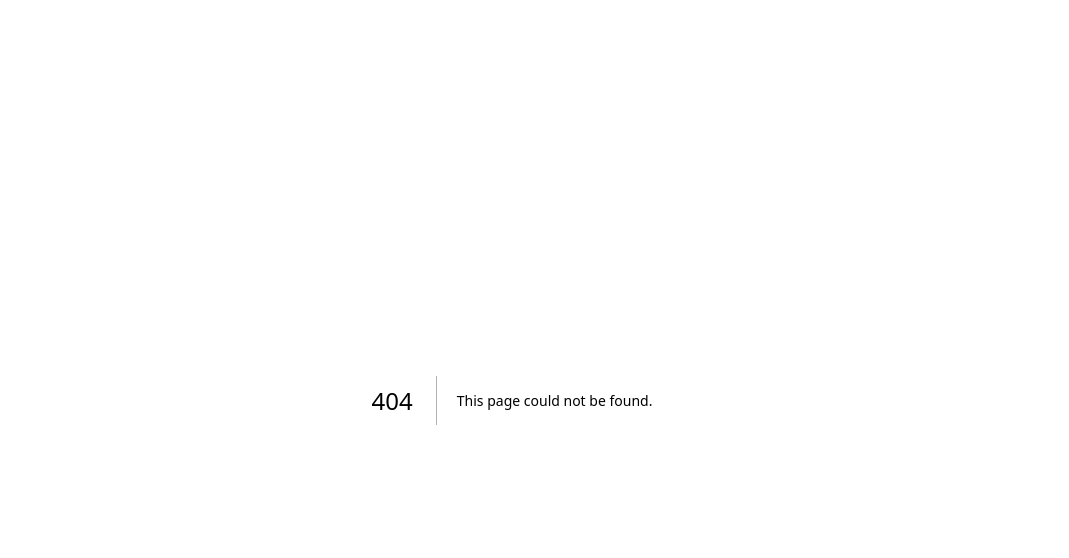
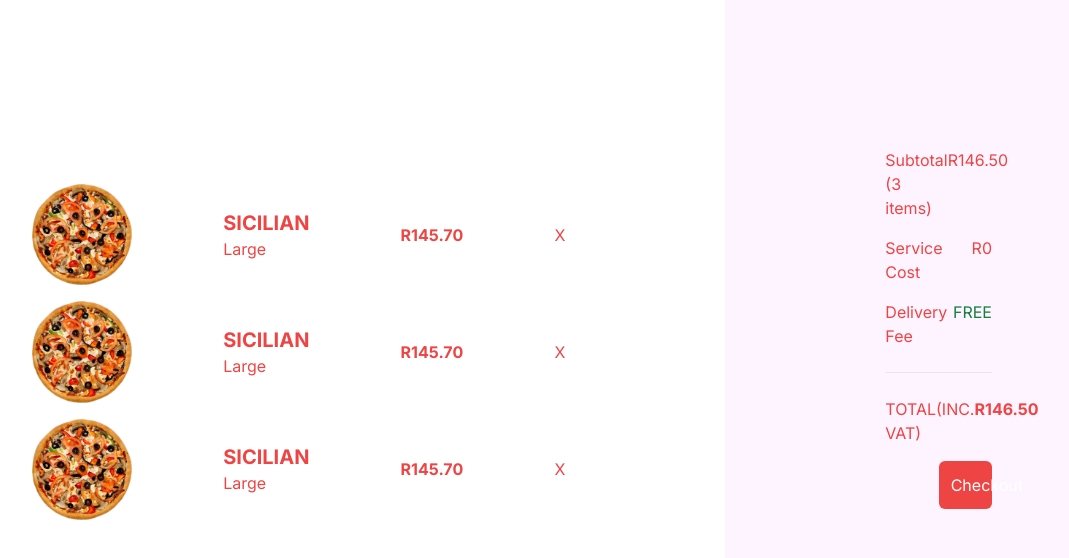
Before and after one commit to CasleyDon1/Fast_food-Next13, a Next.js app: page /cart in a window 1280 px wide. Before the commit this address had no page. Shown: the top 558 px of the page, without its empty margins (128-1197 px from the left). Built offline with nearby package versions, Linux system fonts and the light colour scheme.

Commit message:
finished the cart page

```diff
--- /dev/null
+++ b/src/app/cart/page.tsx
@@ -0,0 +1,51 @@
+import React from "react";
+import Image from "next/image";
+
+const CartPage = () => {
+ return (
+  <div className="h-[calc(100vh-6rem)] h-[calc(100vh-9rem)] flex flex-col text-red-500 lg:flex-row">
+     {/*Product Container*/}
+     <div className="h-1/2 p-4 flex flex-col justify-center overflow-scroll lg:h-full lg:w-2/3 2xl:w-1/2 lg:px-20 xl:px-40">
+	{/*Single-item Container*/}
+	<div className="flex items-center justify-between mb-4 mt-16">
+	  <Image src="/temporary/p1.png" alt="" width={100} height={100}/>
+	  <div className="">
+	    <h1 className="uppercase text-xl font-bold">
+	      sicilian
+	    </h1>
+	    <span>Large</span>
+	  </div>
+	  <h2 className="font-bold">R145.70</h2>
+	  <span className="cursor-pointer">X</span>
+	</div>
+	{/*Single-item Container*/}                                <div className="flex items-center justify-between mb-4">                                                                <Image src="/temporary/p1.png" alt="" width={100} height={100}/>                                                      <div className="">                                           <h1 className="uppercase text-xl font-bold">                 sicilian                                                 </h1>                                                      <span>Large</span>                                       </div>                                                     <h2 className="font-bold">R145.70</h2>                     <span className="cursor-pointer">X</span>                </div>
+	{/*Single-item Container*/}                                <div className="flex items-center justify-between mb-4">                                                                <Image src="/temporary/p1.png" alt="" width={100} height={100}/>                                                      <div className="">                                           <h1 className="uppercase text-xl font-bold">                 sicilian                                                 </h1>                                                      <span>Large</span>                                       </div>                                                     <h2 className="font-bold">R145.70</h2>                     <span className="cursor-pointer">X</span>                </div>
+     </div>
+     {/*Payment Container*/}
+     <div className="h-1/2 bg-fuchsia-50 p-4 flex flex-col justify-center gap-4 lg:h-full lg:w-1/3 2xl:w-1/2 lg:px-20 xl:px-40 2xl:text-xl 2xl:gap-6">
+	<div className="flex justify-between">
+	   <span>Subtotal (3 items)</span>
+	   <span>R146.50</span>
+	</div>
+	<div className="flex justify-between">
+           <span>Service Cost</span>
+           <span>R0</span>
+        </div>
+	<div className="flex justify-between">
+           <span>Delivery Fee</span>
+           <span className="text-green-700">FREE</span>
+        </div>
+	<hr className="my-2"/>
+	<div className="flex justify-between">
+           <span>TOTAL(INC. VAT)</span>
+           <span className="font-bold">R146.50</span>
+        </div>
+	<button className="bg-red-500 text-white p-3 rounded-md w-1/2 self-end">
+	  Checkout
+	</button>
+     </div>
+  </div>
+  );
+}
+
+export default CartPage;
```
